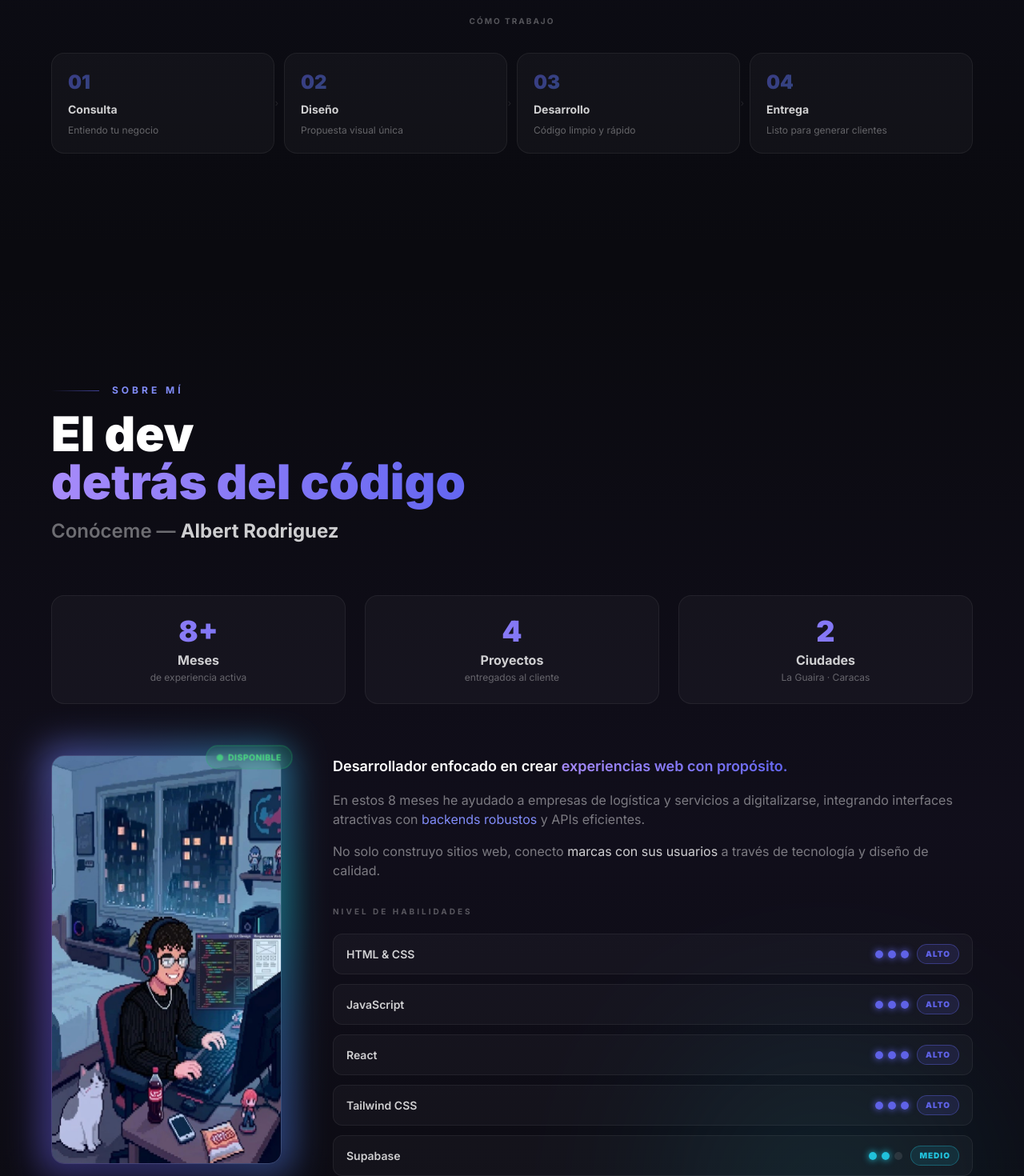
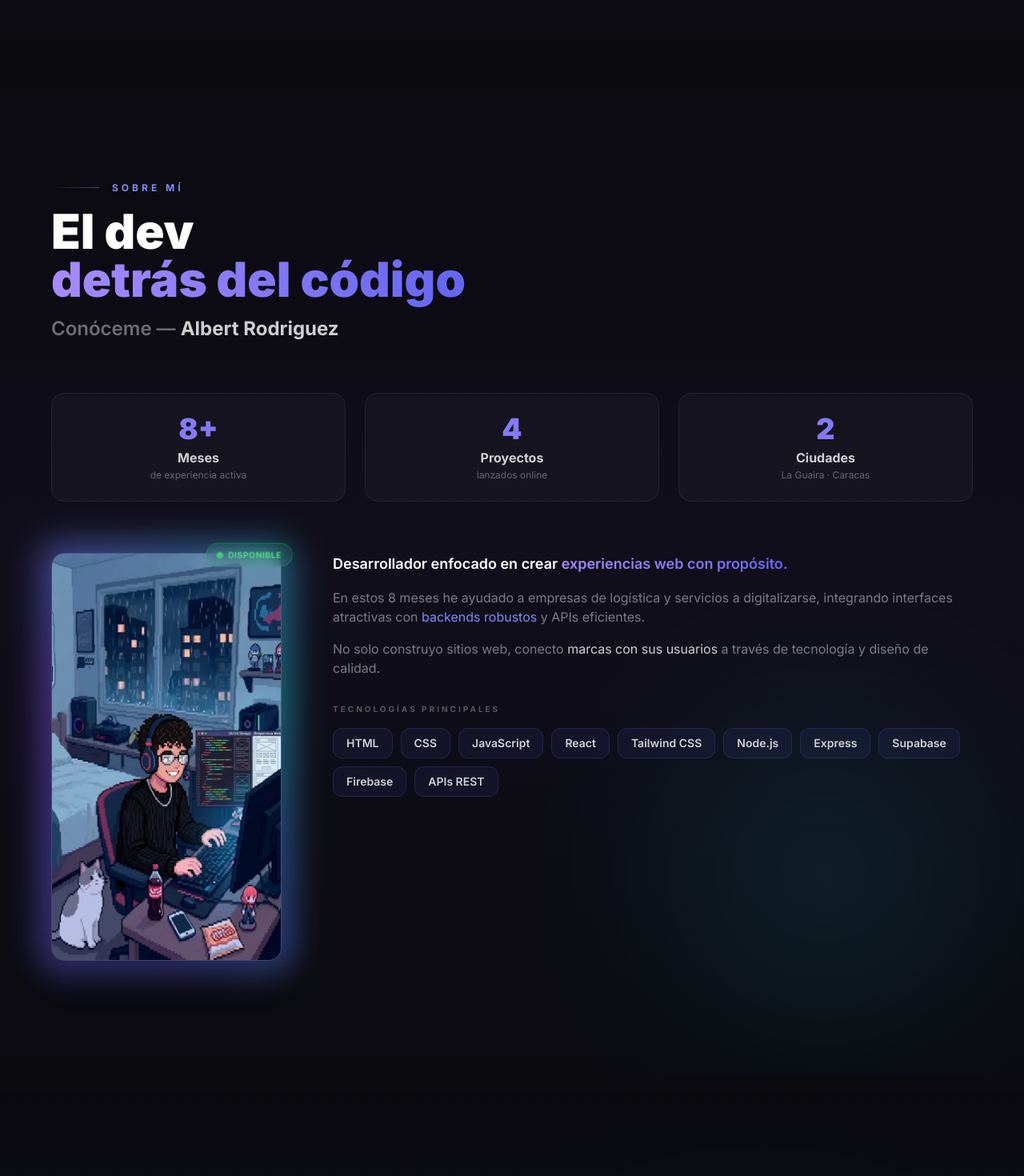
Before and after one commit to lauhernandez1818-dot/portafolio-albert, a React (Vite) app: page / in a window 1280 px wide. Shown: the part 2460-3930 px from the top of the page at 80% size. Built offline with nearby package versions, Linux system fonts and the light colour scheme.

Commit message:
refactor: simplify about skills and remove process strip

```diff
--- a/src/components/About.jsx
+++ b/src/components/About.jsx
@@ -2,69 +2,15 @@ import { useRef } from "react";
 import { motion, useInView, useReducedMotion } from "framer-motion";
 import { useIsMobile } from "../hooks/useIsMobile";
 
-// level: 'poco' | 'medio' | 'alto'
-const skills = [
-  { name: "HTML & CSS",    level: "alto"  },
-  { name: "JavaScript",    level: "alto"  },
-  { name: "React",         level: "alto"  },
-  { name: "Tailwind CSS",  level: "alto"  },
-  { name: "Supabase",      level: "medio" },
-  { name: "Firebase",      level: "medio" },
-  { name: "Backend & APIs",level: "medio" },
+const techStack = [
+  "HTML", "CSS", "JavaScript", "React", "Tailwind CSS", "Node.js", "Express", "Supabase", "Firebase", "APIs REST"
 ];
-
-const LEVEL_CONFIG = {
-  poco:  { label: "Iniciando", dots: 1, color: "rgba(251,191,36,0.9)",  bg: "rgba(251,191,36,0.10)",  border: "rgba(251,191,36,0.3)"  },
-  medio: { label: "Medio",     dots: 2, color: "rgba(34,211,238,0.9)",  bg: "rgba(34,211,238,0.10)",  border: "rgba(34,211,238,0.3)"  },
-  alto:  { label: "Alto",      dots: 3, color: "rgba(99,102,241,0.95)", bg: "rgba(99,102,241,0.13)",  border: "rgba(99,102,241,0.38)" },
-};
 
 const highlights = [
   { num: "8+", label: "Meses", sub: "de experiencia activa" },
-  { num: "4",  label: "Proyectos", sub: "entregados al cliente" },
+  { num: "4",  label: "Proyectos", sub: "lanzados online" },
   { num: "2",  label: "Ciudades",  sub: "La Guaira · Caracas" },
 ];
-
-/* ── Skill badge component ── */
-function SkillBadge({ name, level, delay }) {
-  const ref = useRef(null);
-  const inView = useInView(ref, { once: true, margin: "-50px" });
-  const cfg = LEVEL_CONFIG[level];
-
-  return (
-    <motion.div
-      ref={ref}
-      initial={{ opacity: 0, y: 10 }}
-      animate={inView ? { opacity: 1, y: 0 } : {}}
-      transition={{ delay, duration: 0.4, ease: "easeOut" }}
-      className="flex items-center justify-between gap-3 px-4 py-3 rounded-xl"
-      style={{ background: "rgba(255,255,255,0.03)", border: "1px solid rgba(255,255,255,0.06)" }}
-    >
-      <span className="text-sm font-semibold text-white/80">{name}</span>
-      <div className="flex items-center gap-2.5 flex-shrink-0">
-        <div className="flex items-center gap-1.5">
-          {[1, 2, 3].map((dot) => (
-            <motion.span
-              key={dot}
-              initial={{ scale: 0 }}
-              animate={inView ? { scale: 1 } : {}}
-              transition={{ delay: delay + dot * 0.08, duration: 0.3, ease: [0.22, 1, 0.36, 1] }}
-              className="block w-2.5 h-2.5 rounded-full"
-              style={{
-                background: dot <= cfg.dots ? cfg.color : "rgba(255,255,255,0.1)",
-                boxShadow: dot <= cfg.dots ? `0 0 8px ${cfg.color}` : "none",
-              }}
-            />
-          ))}
-        </div>
-        <span className="text-[10px] font-extrabold uppercase tracking-widest px-2.5 py-1 rounded-full"
-          style={{ color: cfg.color, background: cfg.bg, border: `1px solid ${cfg.border}` }}>
-          {cfg.label}
-        </span>
-      </div>
-    </motion.div>
-  );
-}
 
 export default function About() {
   const prefersReducedMotion = useReducedMotion();
@@ -190,11 +136,27 @@ export default function About() {
             </p>
 
             {/* Skills */}
-            <div className="space-y-3">
-              <p className="text-[10px] font-bold text-white/30 uppercase tracking-[3px] mb-5">Nivel de habilidades</p>
-              {skills.map((skill, i) => (
-                <SkillBadge key={skill.name} name={skill.name} level={skill.level} delay={i * 0.08} />
-              ))}
+            <div>
+              <p className="text-[10px] font-bold text-white/30 uppercase tracking-[3px] mb-4">Tecnologías Principales</p>
+              <div className="flex flex-wrap gap-2.5">
+                {techStack.map((tech, i) => (
+                  <motion.div
+                    key={tech}
+                    initial={{ opacity: 0, scale: 0.9 }}
+                    whileInView={{ opacity: 1, scale: 1 }}
+                    viewport={{ once: true }}
+                    transition={{ delay: i * 0.05 }}
+                    className="px-4 py-2 text-sm font-semibold rounded-xl"
+                    style={{
+                      background: "rgba(99,102,241,0.08)",
+                      border: "1px solid rgba(99,102,241,0.2)",
+                      color: "rgba(255,255,255,0.8)",
+                    }}
+                  >
+                    {tech}
+                  </motion.div>
+                ))}
+              </div>
             </div>
           </motion.div>
         </div>
--- a/src/components/Projects.jsx
+++ b/src/components/Projects.jsx
@@ -9,12 +9,6 @@ const container = {
   show: { opacity: 1, transition: { staggerChildren: 0.13 } },
 };
 
-const processSteps = [
-  { num: "01", label: "Consulta",   text: "Entiendo tu negocio" },
-  { num: "02", label: "Diseño",     text: "Propuesta visual única" },
-  { num: "03", label: "Desarrollo", text: "Código limpio y rápido" },
-  { num: "04", label: "Entrega",    text: "Listo para generar clientes" },
-];
 
 export default function Projects() {
   const [selectedProject, setSelectedProject] = useState(null);
@@ -72,47 +66,7 @@ export default function Projects() {
           ))}
         </motion.div>
 
-        {/* How I work strip */}
-        <motion.div
-          initial={{ opacity: 0, y: 30 }}
-          whileInView={{ opacity: 1, y: 0 }}
-          viewport={{ once: true }}
-          transition={{ delay: 0.2 }}
-          className="mt-20"
-        >
-          <p className="text-center text-[10px] font-bold uppercase tracking-[0.2em] text-white/30 mb-8">
-            Cómo trabajo
-          </p>
-          <div className="grid grid-cols-2 sm:grid-cols-4 gap-3">
-            {processSteps.map((step, i) => (
-              <motion.div
-                key={step.num}
-                initial={{ opacity: 0, y: 16 }}
-                whileInView={{ opacity: 1, y: 0 }}
-                viewport={{ once: true }}
-                transition={{ delay: i * 0.09 }}
-                whileHover={{ y: -4, boxShadow: "0 16px 40px -12px rgba(99,102,241,0.22)" }}
-                className="relative flex flex-col gap-2 p-5 rounded-2xl transition-all duration-300"
-                style={{
-                  background: "rgba(255,255,255,0.03)",
-                  border: "1px solid rgba(255,255,255,0.06)",
-                }}
-              >
-                <span className="text-2xl font-black"
-                  style={{ background: "linear-gradient(135deg, rgba(99,102,241,0.5), rgba(34,211,238,0.4))", WebkitBackgroundClip: "text", WebkitTextFillColor: "transparent" }}>
-                  {step.num}
-                </span>
-                <span className="text-sm font-bold text-white/80">{step.label}</span>
-                <span className="text-xs text-white/35 leading-snug">{step.text}</span>
 
-                {/* connector arrow (not on last) */}
-                {i < processSteps.length - 1 && (
-                  <div className="hidden sm:block absolute -right-1.5 top-1/2 -translate-y-1/2 text-white/10 text-xs">›</div>
-                )}
-              </motion.div>
-            ))}
-          </div>
-        </motion.div>
       </div>
 
       <AnimatePresence>
```
